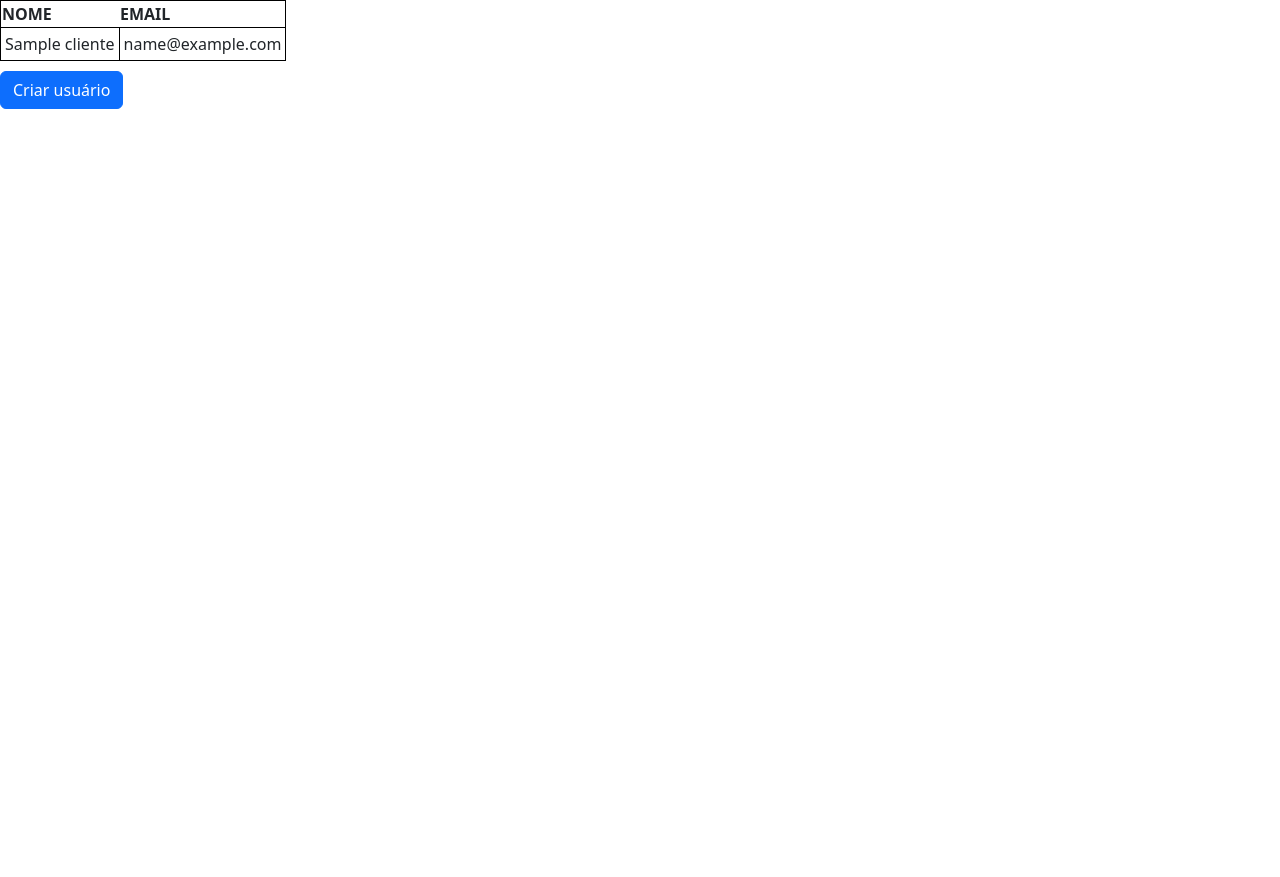
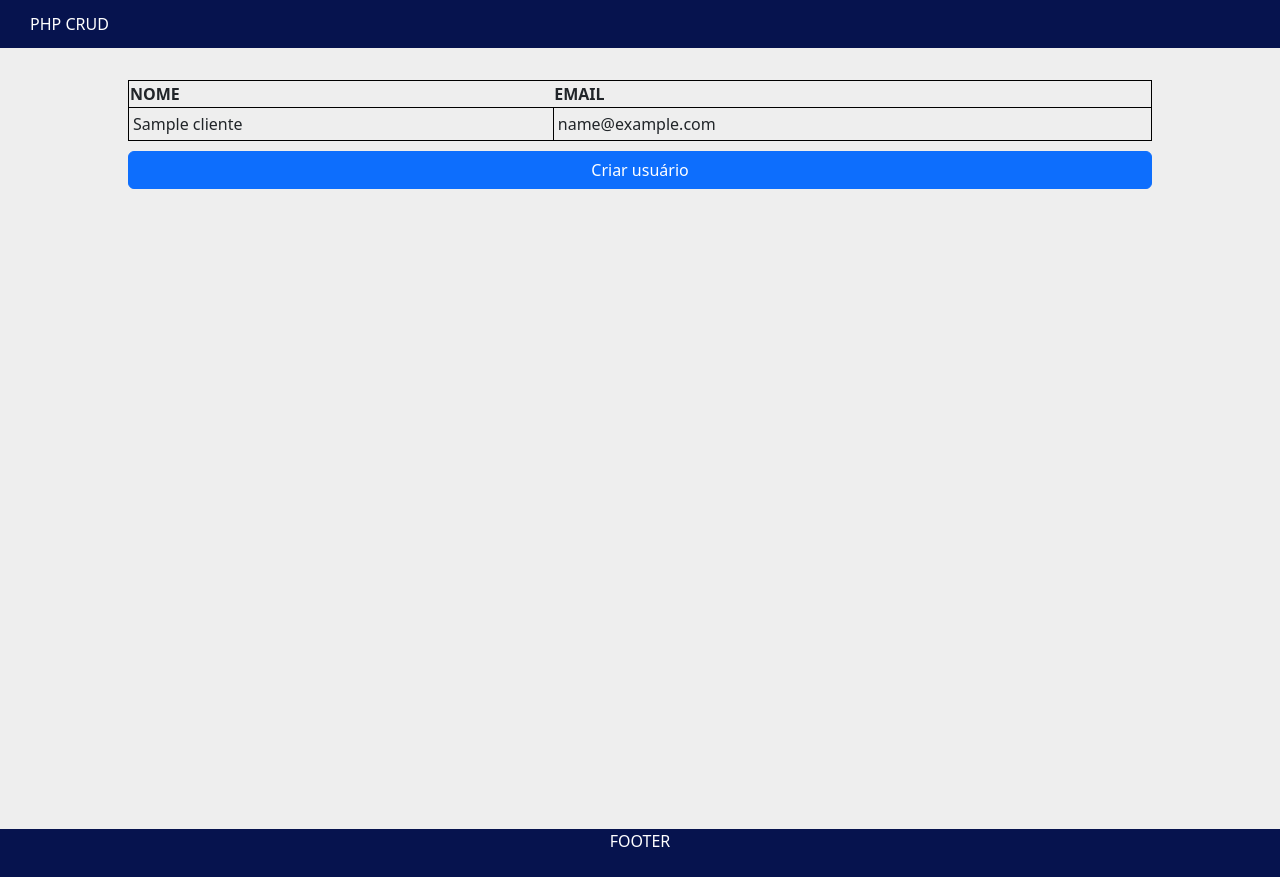
Before and after one commit to rootdnh/php-crud, a PHP site: page / in a window 1280 px wide. Before the commit the page ends 109 px from the top, so only its background shows below. Run offline with PHP 8.4, Linux system fonts and the light colour scheme; tables that the repository leaves empty or names only in its code hold one stand-in row (values such as "Sample post").

Commit message:
chore: adding some styles

```diff
--- a/src/DbConnection.php
+++ b/src/config/db/DbConnection.php
@@ -11,7 +11,7 @@ class DatabaseConnection
   private function __construct(){
     $db_driver = 'mysql';
     $user = "root";
-    $pass = "#pass";
+    $pass = "#210899Hotz";
     $host = "localhost";
     $db_name = "blog";
 
--- a/src/includes/footer.php
+++ b/src/includes/footer.php
@@ -1,4 +1 @@
-  <script src="https://cdn.jsdelivr.net/npm/bootstrap@5.3.2/dist/js/bootstrap.bundle.min.js" integrity="sha384-C6RzsynM9kWDrMNeT87bh95OGNyZPhcTNXj1NW7RuBCsyN/o0jlpcV8Qyq46cDfL" crossorigin="anonymous"></script>
-</body>
-
-</html>
+<footer>FOOTER</footer>
--- a/src/includes/header.php
+++ b/src/includes/header.php
@@ -1,8 +1 @@
-<!DOCTYPE html>
-<html lang="en">
-
-<head>
-  <meta charset="UTF-8">
-  <meta name="viewport" content="width=device-width, initial-scale=1.0">
-  <link href="https://cdn.jsdelivr.net/npm/bootstrap@5.3.2/dist/css/bootstrap.min.css" rel="stylesheet" integrity="sha384-T3c6CoIi6uLrA9TneNEoa7RxnatzjcDSCmG1MXxSR1GAsXEV/Dwwykc2MPK8M2HN" crossorigin="anonymous">
-  <title>Simple Crud</title>
+<header>PHP CRUD</header>
--- /dev/null
+++ b/src/index.css
@@ -0,0 +1,43 @@
+:root {
+  --primary-color: rgb(6, 19, 78);
+}
+
+html,
+body {
+  margin: 0;
+  padding: 0;
+  background-color: #EEE;
+  width: 100vw;
+  overflow-x: hidden;
+}
+
+header {
+  display: flex;
+  align-items: center;
+  padding: 0 30px;
+  width: 100%;
+  color: white;
+  background-color: var(--primary-color);
+  height: 3em;
+}
+
+main {
+  display: flex;
+  flex-direction: column;
+  max-width: 80%;
+  position: relative;
+  padding-top: 2em;
+  left: 50%;
+  transform: translateX(-50%);
+}
+
+footer {
+  display: flex;
+  width: 100%;
+  height: 3em;
+  position: relative;
+  background-color: var(--primary-color);
+  color: white;
+  justify-content: center;
+  margin-top:  calc(100vh - 10em);
+}
--- a/src/index.php
+++ b/src/index.php
@@ -1,57 +1,32 @@
-<?php
-require_once 'DbConnection.php';
+<!DOCTYPE html>
+<html lang="en">
 
-$selectAll = $con->prepare("SELECT * FROM clientes");
+<head>
+  <meta charset="UTF-8">
+  <meta name="viewport" content="width=device-width, initial-scale=1.0">
+  <link href="https://cdn.jsdelivr.net/npm/bootstrap@5.3.2/dist/css/bootstrap.min.css" rel="stylesheet" integrity="sha384-T3c6CoIi6uLrA9TneNEoa7RxnatzjcDSCmG1MXxSR1GAsXEV/Dwwykc2MPK8M2HN" crossorigin="anonymous">
+  <title>Simple Crud</title>
+  <?php
+  error_reporting(E_ALL);
+  ini_set('display_errors', 1);
 
-function renderTable($selectAll)
-{
-  if ($selectAll->execute()) {
-    $result = $selectAll->fetchAll(PDO::FETCH_ASSOC);
-
-    foreach ($result as $item)  {
-      echo "
-          <tr>
-            <td>" . $item['name'] . "</td>
-            <td>" . $item['email'] . "</td>
-          </tr>
-          ";
-    }
-  }
-}
-
-?>
-
-  <?php
-    include __DIR__.'/includes/header.php';
   ?>
   <style>
-    table {
-      border-collapse: collapse;
-      border: 1px solid black;
-    }
+    <?php include_once __DIR__ . "/index.css" ?>
+  </style>
 
-    td {
-      border: 1px solid black;
-      padding: 4px;
-    }
-  </style>
 </head>
 
 <body>
-  <table>
-    <thead>
-      <th>NOME</th>
-      <th>EMAIL</th>
-    </thead>
 
-    <tbody>
-      <?php
-      renderTable($selectAll);
-      ?>
-    </tbody>
-  </table>
-  <button style="margin-top: 10px" class="btn btn-primary" onclick="javascript:window.location.href = 'views/pages/createUser.php'">Criar usuário</button>
+  <?php  include __DIR__ . '/includes/header.php';  ?>
 
-  <?php
-    include __DIR__.'/includes/footer.php';
-  ?>
+  <main>
+    <?php include __DIR__ . '/views/pages/listUsers.php'; ?>
+  </main>
+
+  <?php include __DIR__ . '/includes/footer.php' ?>
+   <script src="https://cdn.jsdelivr.net/npm/bootstrap@5.3.2/dist/js/bootstrap.bundle.min.js" integrity="sha384-C6RzsynM9kWDrMNeT87bh95OGNyZPhcTNXj1NW7RuBCsyN/o0jlpcV8Qyq46cDfL" crossorigin="anonymous"></script>
+</body>
+
+</html>
--- a/src/views/pages/createUser.php
+++ b/src/views/pages/createUser.php
@@ -9,8 +9,7 @@
 
 <body>
   <?php
-  require_once "../DbConnection.php";
-
+  require_once __DIR__."/../../config/db/DbConnection.php";
   $message = "";
 
   try {
--- /dev/null
+++ b/src/views/pages/listUsers.php
@@ -0,0 +1,37 @@
+<?php
+  include __DIR__.'/../pages/styles.css';
+  require_once __DIR__.'/../../config/db/DbConnection.php';
+
+  $selectAll = $con->prepare("SELECT * FROM clientes");
+
+  function renderTable($selectAll)
+  {
+    if ($selectAll->execute()) {
+      $result = $selectAll->fetchAll(PDO::FETCH_ASSOC);
+
+      foreach ($result as $item)  {
+        echo "
+            <tr>
+              <td>" . $item['name'] . "</td>
+              <td>" . $item['email'] . "</td>
+            </tr>
+            ";
+      }
+    }
+  }
+
+  ?>
+
+  <table>
+    <thead>
+      <th>NOME</th>
+      <th>EMAIL</th>
+    </thead>
+
+    <tbody>
+      <?php
+      renderTable($selectAll);
+      ?>
+    </tbody>
+  </table>
+  <button style="margin-top: 10px" class="btn btn-primary" onclick="javascript:window.location.href = '/createUser.php'">Criar usuário</button>
--- /dev/null
+++ b/src/views/pages/styles.css
@@ -0,0 +1,11 @@
+<style>
+table {
+ border-collapse: collapse;
+ border: 1px solid black;
+}
+
+td {
+ border: 1px solid black;
+ padding: 4px;
+}
+</style>
```
